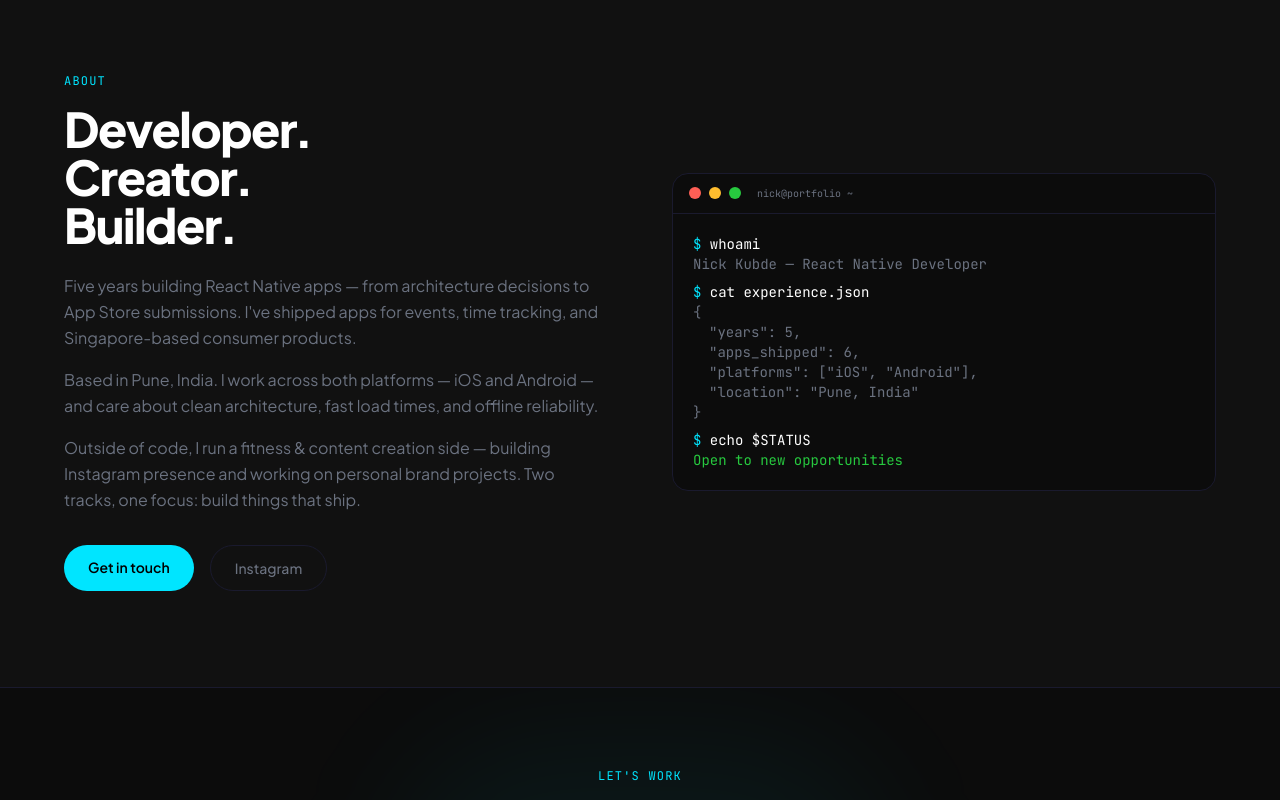
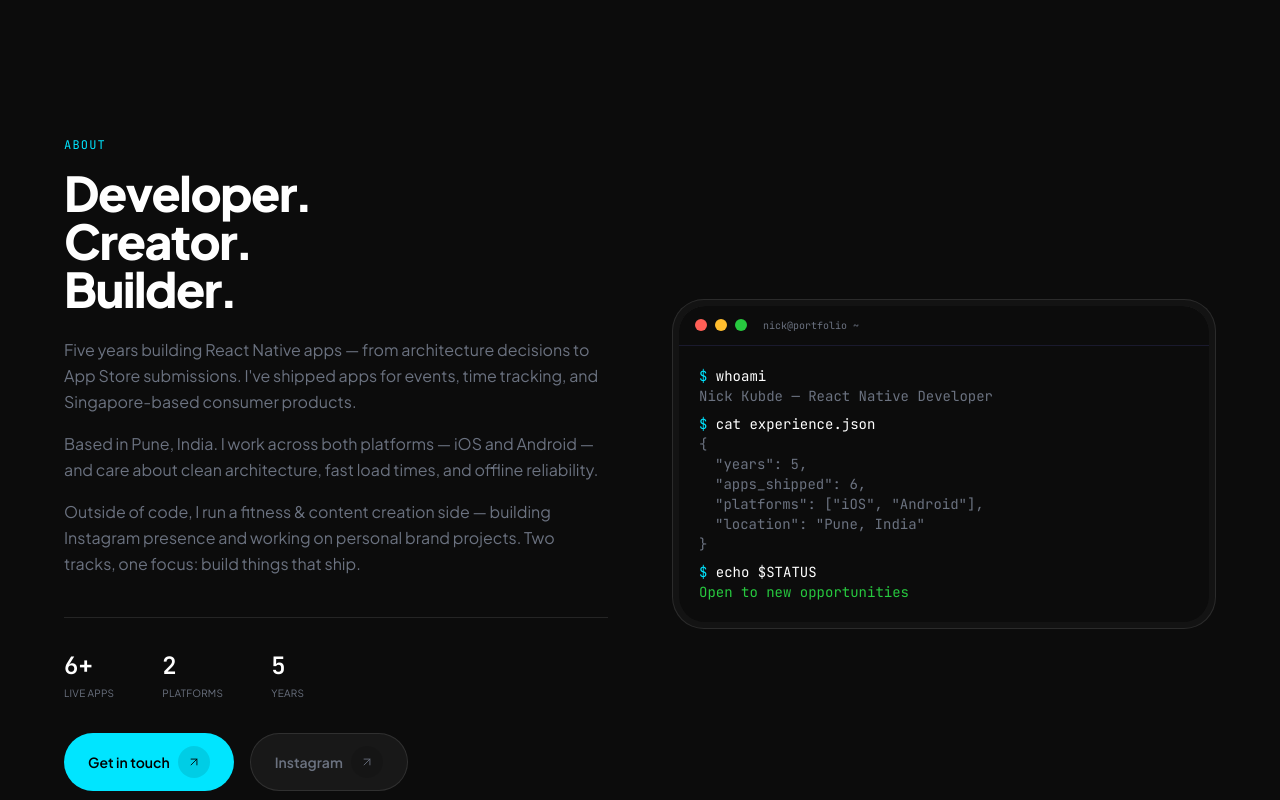
Before and after one commit to DEVELOPERNICK21/Developernick1, a Next.js app: page / in a window 1280 px wide. Shown: the part 4020-4820 px from the top of the page. Built offline with nearby package versions, Linux system fonts and the light colour scheme.

Commit message:
feat(classic): about stats + classic terminal bezel

```diff
--- a/src/components/TerminalCard.tsx
+++ b/src/components/TerminalCard.tsx
@@ -1,8 +1,13 @@
 'use client'
 
-export default function TerminalCard() {
-  return (
-    <div className="w-full overflow-x-auto rounded-2xl border border-brand-border bg-brand-bg">
+import DoubleBezel from '@/components/classic/DoubleBezel'
+
+export default function TerminalCard({
+  variant = 'default',
+}: {
+  variant?: 'default' | 'classic'
+}) {
+  const terminalChrome = (
     <div className="min-w-[320px]">
       <div className="flex items-center gap-2 border-b border-brand-border px-4 py-3">
         <div className="h-3 w-3 rounded-full bg-[#FF5F56]" />
@@ -37,6 +42,19 @@ export default function TerminalCard() {
         </p>
       </div>
     </div>
+  )
+
+  if (variant === 'classic') {
+    return (
+      <DoubleBezel className="w-full" innerClassName="overflow-hidden">
+        <div className="w-full overflow-x-auto bg-brand-bg">{terminalChrome}</div>
+      </DoubleBezel>
+    )
+  }
+
+  return (
+    <div className="w-full overflow-x-auto rounded-2xl border border-brand-border bg-brand-bg">
+      {terminalChrome}
     </div>
   )
 }
--- a/src/components/classic/AboutSection.tsx
+++ b/src/components/classic/AboutSection.tsx
@@ -1,45 +1,66 @@
 import TerminalCard from '@/components/TerminalCard'
+import IslandButton from '@/components/classic/IslandButton'
 
 export default function ClassicAboutSection() {
   return (
-    <section id="about" className="py-24 px-6 sm:px-10 md:px-16 bg-brand-surface border-t border-brand-border">
-      <div className="grid grid-cols-1 lg:grid-cols-2 gap-16 items-center">
+    <section
+      id="about"
+      className="border-t border-white/10 bg-brand-bg px-6 py-32 sm:px-10 md:px-16 md:py-40"
+    >
+      <div className="grid grid-cols-1 items-center gap-16 lg:grid-cols-2">
         <div>
-          <span className="font-mono text-xs text-brand-accent tracking-widest uppercase block mb-4">About</span>
-          <h2 className="text-4xl sm:text-5xl font-black text-white mb-6" style={{ letterSpacing: '-0.03em' }}>
-            Developer.<br />Creator.<br />Builder.
+          <span className="mb-4 block font-mono text-xs uppercase tracking-widest text-brand-accent">
+            About
+          </span>
+          <h2
+            className="mb-6 text-4xl font-black text-white sm:text-5xl"
+            style={{ letterSpacing: '-0.03em' }}
+          >
+            Developer.
+            <br />
+            Creator.
+            <br />
+            Builder.
           </h2>
-          <p className="text-brand-muted leading-relaxed mb-4">
+          <p className="mb-4 leading-relaxed text-brand-muted">
             Five years building React Native apps — from architecture decisions to App Store submissions.
             I&apos;ve shipped apps for events, time tracking, and Singapore-based consumer products.
           </p>
-          <p className="text-brand-muted leading-relaxed mb-4">
+          <p className="mb-4 leading-relaxed text-brand-muted">
             Based in Pune, India. I work across both platforms — iOS and Android — and care about clean
             architecture, fast load times, and offline reliability.
           </p>
-          <p className="text-brand-muted leading-relaxed">
+          <p className="leading-relaxed text-brand-muted">
             Outside of code, I run a fitness & content creation side — building Instagram presence and
             working on personal brand projects. Two tracks, one focus: build things that ship.
           </p>
-          <div className="flex gap-4 mt-8">
-            <a
-              href="mailto:developernick1@gmail.com"
-              className="bg-brand-accent hover:bg-brand-accent2 text-black text-sm font-semibold px-6 py-3 rounded-full transition-all hover:scale-[1.02] active:scale-95 hover:shadow-glow"
-            >
-              Get in touch
-            </a>
-            <a
+          <div className="mt-10 flex gap-8 border-t border-white/10 pt-8 sm:gap-12">
+            {[
+              { value: '6+', label: 'Live Apps' },
+              { value: '2', label: 'Platforms' },
+              { value: '5', label: 'Years' },
+            ].map(stat => (
+              <div key={stat.label} className="flex flex-col gap-1">
+                <span className="font-mono text-2xl font-bold text-white">{stat.value}</span>
+                <span className="text-[10px] uppercase tracking-wide text-brand-muted">
+                  {stat.label}
+                </span>
+              </div>
+            ))}
+          </div>
+          <div className="mt-8 flex flex-wrap gap-4">
+            <IslandButton href="mailto:developernick1@gmail.com">Get in touch</IslandButton>
+            <IslandButton
               href="https://www.instagram.com/developernick1/"
-              target="_blank"
-              rel="noopener noreferrer"
-              className="border border-brand-border hover:border-brand-accent/50 text-brand-muted hover:text-white text-sm font-medium px-6 py-3 rounded-full transition-all"
+              variant="ghost"
+              external
             >
               Instagram
-            </a>
+            </IslandButton>
           </div>
         </div>
 
-        <TerminalCard />
+        <TerminalCard variant="classic" />
       </div>
     </section>
   )
```
Lines whose indentation alone changed are shown as unchanged.
